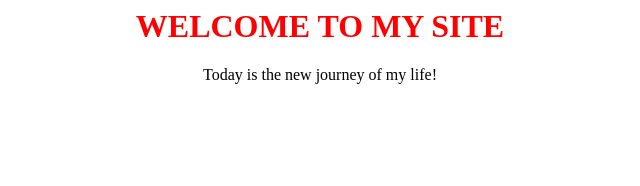
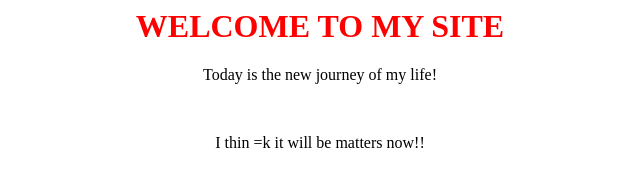
Before and after one commit to gueswhoami/gueswhoami.github.io, a plain HTML site: page index.html in a window 1280 px wide. Shown: the whole page, without its empty margins (320-960 px from the left). Drawn offline with Linux system fonts and the light colour scheme.

Commit message:
Update index.html

```diff
--- a/index.html
+++ b/index.html
@@ -15,5 +15,7 @@
     <h1>WELCOME TO MY SITE</h1>
 
      <p>Today is the new journey of my life!</p>
+     <br>
+     <p> I thin =k it will be matters now!!</p>
 </body>
 </html>
```
